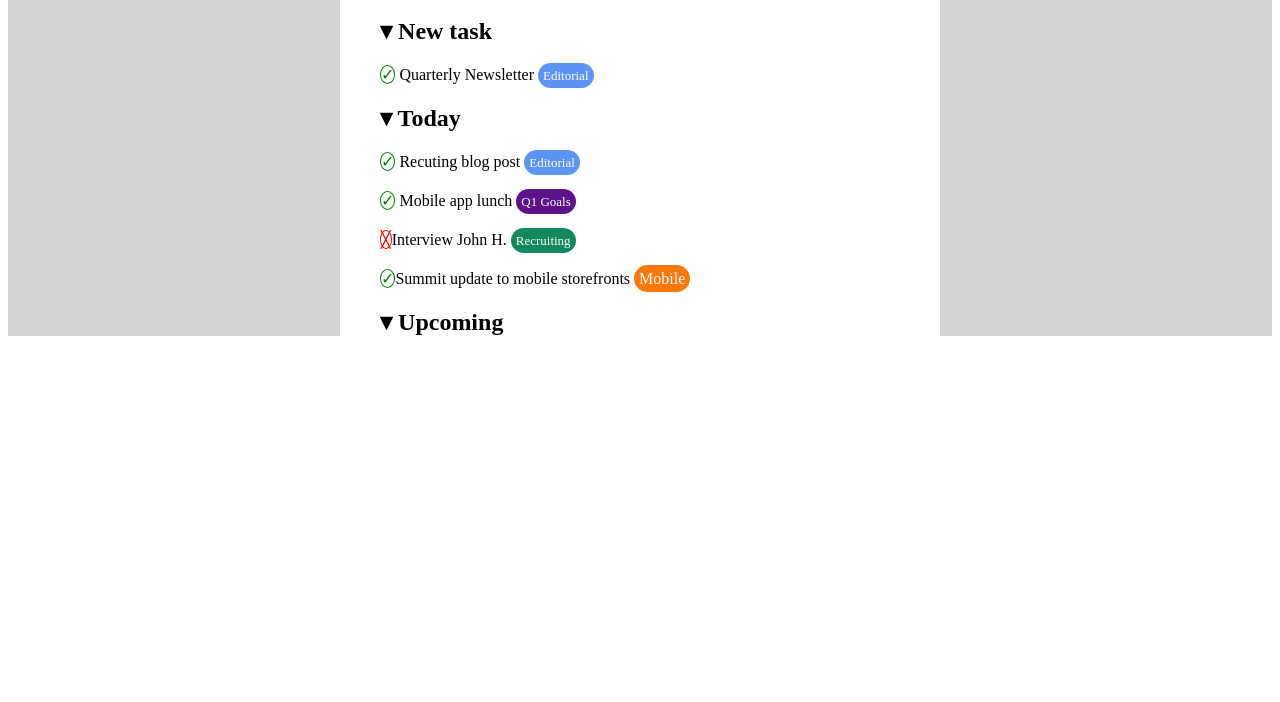
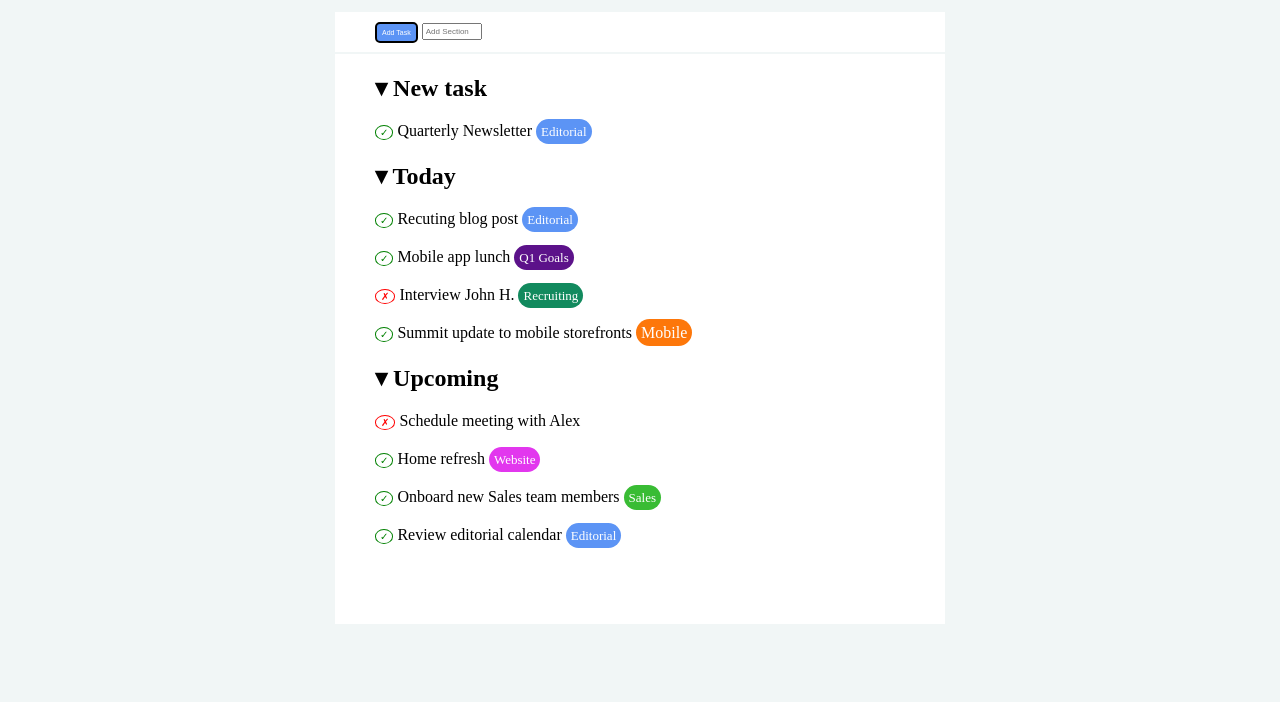
Before and after one commit to KOVU9529/html-css-toboolist, a plain HTML site: page index.html in a window 1280 px wide. Shown: the part 98-800 px from the top of the page. Drawn offline with Linux system fonts and the light colour scheme.

Commit message:
struttura ultimata

```diff
--- a/css/style.css
+++ b/css/style.css
@@ -1,38 +1,59 @@
+*{
+    padding: 0%;
+    margin: 0%;
+    box-sizing: border-box;
+
+}
+body{
+    background-color: rgb(241, 246, 246);
+}
 h1{
     display: inline-block;
     vertical-align: middle;
 }
 .logo{
     vertical-align: middle;
+    margin-left: 40px;
+    margin-top: 10px;
 }
 header{
+    margin-bottom: 40px;
     background-color: white;
-    height: 50px;
+    height: 70px;
 }
-main{
+nav{ width: 610px;
+    margin: auto;
+    background-color: white;
+    height: 40px;
+}
 
-    background-color: lightgray;
-}
 .container{
-    margin-top: 50px;
-    width: 600px;
+    width: 610px;
+    height: 570px;
     margin: auto;
     background-color: white;
 }
 .push{
+    margin-top: 10px;
+    border-radius: 5px;
     color: white;
     margin-left: 40px;
+    background-color: rgb(92, 148, 245);
+    font-size: 7px;
+    padding: 5px;
+    border-style: solid;
 }
 .btn{
     width: 60px;
-}
-hr{
-    border: solid;
-    border-color: gray;
-    height: 2px;
+    font-size: 8px;
+    vertical-align: middle;
+    padding: 2px;
 
 }
 h2{
+    font-weight: 500px;
+    padding-top: 20px;
+    margin-top: 2px;
     margin-left: 40px;
 }
 ul{
@@ -40,14 +61,21 @@ ul{
 }
 li{
     margin-top: 20px;
+    margin-left: 40px;
 }
 .green{
-    background-color: white;
-    border: 1px solid green;
-    border-radius: 50%;
-    color: green;
-    width: 6px;
-    height: 6px;
+   font-size: x-small;
+   border: 1px solid green;
+   border-radius: 50%;
+   color: green;
+   width: 20px;
+   height: 20px;
+   vertical-align: middle;
+   background-color: white;
+   padding-top: 1px;
+   padding-left: 4px;
+   padding-bottom: 1px;
+   padding-right: 4px;
 
 }
 .blue{
@@ -69,8 +97,14 @@ li{
     border: 1px solid red;
     border-radius: 50%;
     color:red;
-    width: 4px;
-    height: 4px;
+    width: 20px;
+    height: 20px;
+    font-size: x-small;
+    vertical-align: middle;
+    padding-top: 1px;
+    padding-left: 5px;
+    padding-bottom: 1px;
+    padding-right: 5px;
 }
 .greenhold{
     background-color: rgb(18, 138, 94);
@@ -86,3 +120,18 @@ li{
     padding: 5px;
 
 }
+.purple{
+    background-color: rgb(226, 55, 238);
+    color: white;
+    border-radius: 25px;
+    padding: 5px;
+    font-size: small;
+
+}
+.greenolive{
+    background-color: rgb(57, 188, 52);
+    color: white;
+    border-radius: 25px;
+    padding: 5px;
+    font-size: small;
+}
--- a/index.html
+++ b/index.html
@@ -10,13 +10,16 @@
 <body>
     <header>
         <img class="logo" src="logo.png" alt="">
-        <h1>Tobolist</h1>
+        <h1>Toboolist</h1>
     </header>
+
     <main>
+         <nav>
+                <button class="push">Add Task</button>
+                <input class="btn" type="text" placeholder="Add Section">
+            </nav>
         <div class="container">
-            <button class="push">Add Task</button>
-            <input class="btn" type="text" placeholder="Add Section">
-            <hr>
+
             <h2>&#9662; New task</h2>
             <ul>
                 <li>
@@ -32,13 +35,27 @@
                     <span class="green">&check;</span> Mobile app lunch <span class="violet">Q1 Goals</span>
                 </li>
                 <li>
-                    <span class="red">&#9587;</span>Interview John H. <span class="greenhold">Recruiting</span>
+                    <span class="red">&cross;</span> Interview John H. <span class="greenhold">Recruiting</span>
                 </li>
                 <li>
-                    <span class="green">&check;</span>Summit update to mobile storefronts <span class="orange">Mobile</span>
+                    <span class="green">&check;</span> Summit update to mobile storefronts <span class="orange">Mobile</span>
                 </li>
             </ul>
             <h2>&#9662; Upcoming</h2>
+            <ul>
+                <li>
+                    <span class="red">&cross;</span> Schedule meeting with Alex
+                </li>
+                <li>
+                    <span class="green">&check;</span> Home refresh <span class="purple">Website</span>
+                </li>
+                <li>
+                    <span class="green">&check;</span> Onboard new Sales team members <span class="greenolive" >Sales</span>
+                </li>
+                <li>
+                    <span class="green">&check;</span> Review editorial calendar <span class="blue">Editorial</span>
+                </li>
+            </ul>
 
         </div>
 
```
Also changed, not shown: 1 other file.
